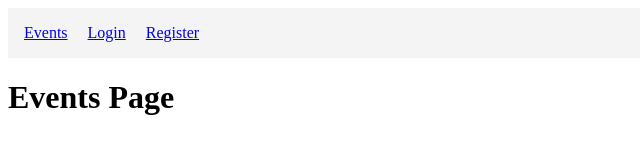
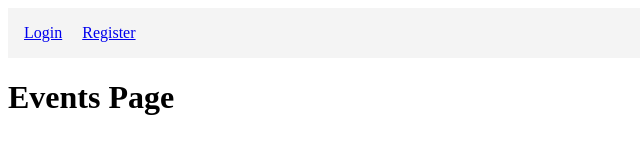
Before and after one commit to YH-2025-Coursework/event-planner, a React (Vite) app in the folder client/: page / in a window 1280 px wide. Shown: the top 160 px of the page, without its empty margins (0-640 px from the left). Built offline with nearby package versions, Linux system fonts and the light colour scheme.

Commit message:
Navbar set up, testing needed

```diff
--- a/client/package.json
+++ b/client/package.json
@@ -28,7 +28,7 @@
     "eslint-plugin-react-refresh": "^0.5.2",
     "globals": "^17.4.0",
     "jsdom": "^29.0.1",
-    "vite": "^8.0.1",
+    "vite": "^8.0.3",
     "vitest": "^4.1.2"
   }
 }
--- a/client/src/App.jsx
+++ b/client/src/App.jsx
@@ -8,7 +8,7 @@ import RegisterPage from './pages/RegisterPage';
 function App() {
     return (
         <>
-            <Navbar /> {/* it is placed here so it stays at the top */}
+            <Navbar path/> {/* it is placed here so it stays at the top */}
 
 
 
--- a/client/src/components/Navbar.jsx
+++ b/client/src/components/Navbar.jsx
@@ -1,8 +1,21 @@
 import { Link } from 'react-router-dom';
+import { useAuth } from '../context/AuthContext';
+import { useNavigate } from 'react-router-dom';
 
 export default function Navbar() {
+
+    const {user, logout} = useAuth();
+    const navigate = useNavigate();
+
+    const handleLogout = () => {
+        logout();
+        navigate('/login');
+    };
+
     const navStyle = {
         display: 'flex',
+        alignItems: 'center',
+        flexWrap: 'wrap',
         gap: '20px',
         padding: '1rem',
         background: '#f4f4f4',
@@ -11,10 +24,31 @@ export default function Navbar() {
 
     return (
         <nav style={navStyle}>
-            <Link to="/">Events</Link>
-            <Link to="/login">Login</Link>
-            <Link to="/register">Register</Link>
-            {/* We won't link to Event Details here because that usually needs an ID :) */}
+            {!user ? (
+                <>
+                    <Link to="/login">Login</Link>
+                    <Link to="/register">Register</Link>
+                </>
+            ) : (
+                <>
+                    <Link to="/events">Events</Link>
+                    {user.role == 'Admin' && (
+                        <Link to="/admin/events">Manage Events</Link>
+                    )}
+                    <button
+                        onClick={handleLogout}
+                        style={{
+                            background: 'none',
+                            border: 'none',
+                            cursor: 'pointer',
+                            fontSize: 'inherit',
+                            color: 'crimson'
+                        }}
+                    >
+                        Logout
+                    </button>
+                </>
+            )}
         </nav>
     );
 }
--- a/client/src/context/AuthContext.jsx
+++ b/client/src/context/AuthContext.jsx
@@ -2,7 +2,6 @@ import { createContext, useContext, useState, useEffect } from 'react';
 
 // 1. Create the Auth Context (the container for our data)
 const AuthContext = createContext();
-
 /**
  * Helper function to parse the user role from a JWT token.
  * Extracted outside the component to keep things clean.
```
Also changed, not shown: 1 other file (tests, documents, lock files or other folders).
